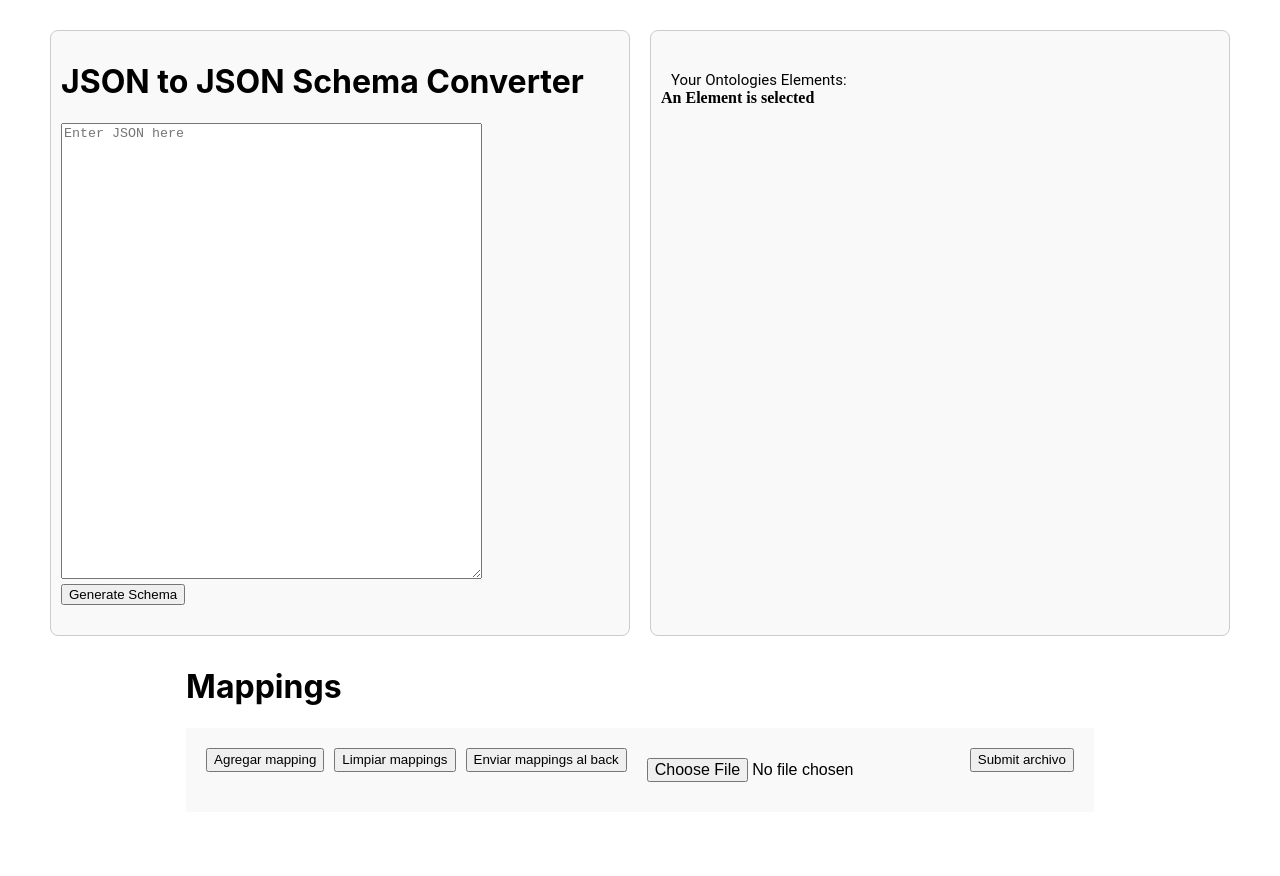
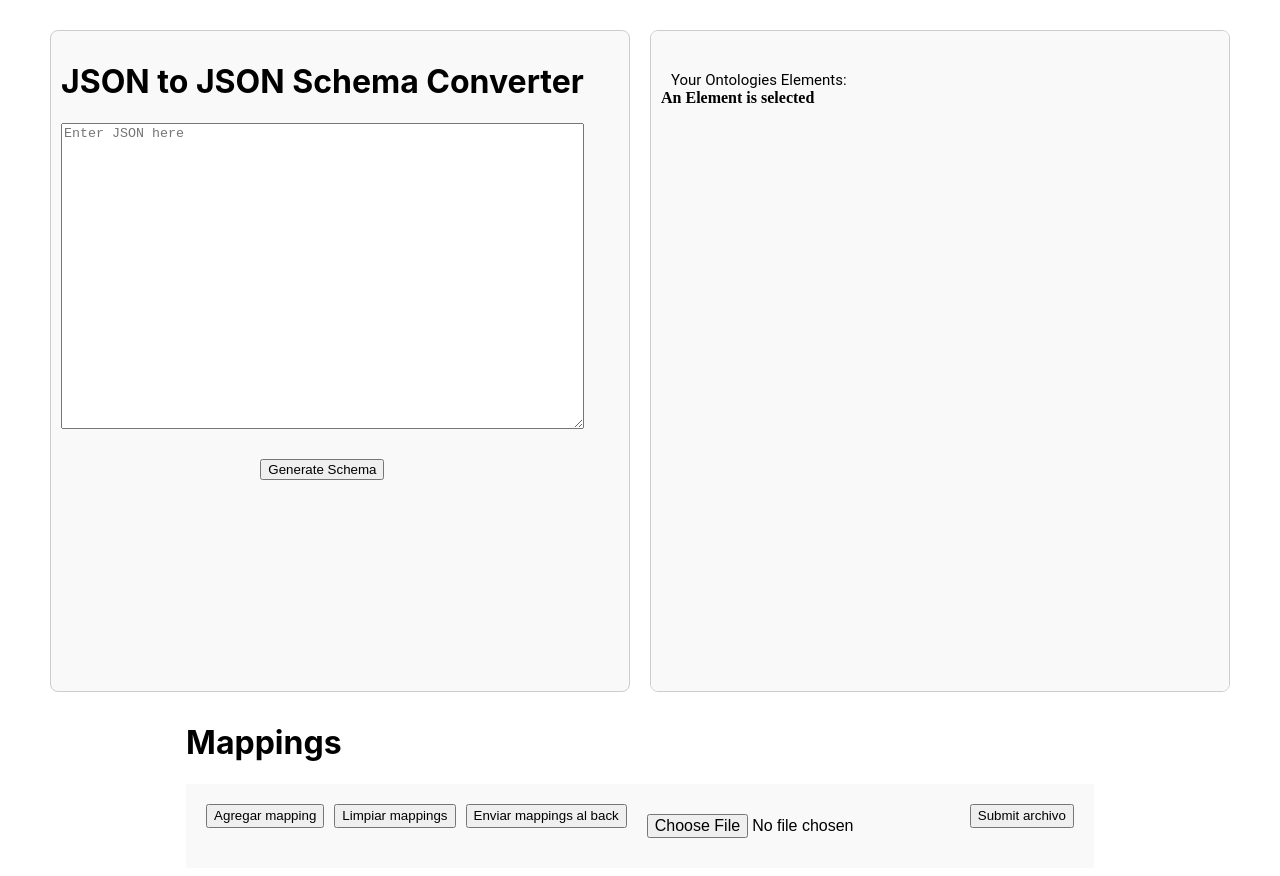
Before and after one commit to micalopez0112/proyecto-grado, a React (Create React App) app in the folder frontend/: page / in a window 1280 px wide. Shown: the top 876 px of the page. Before the commit the page ends 832 px from the top, so only its background shows below. Built offline with nearby package versions, Linux system fonts and the light colour scheme.

Commit message:
Change styles

```diff
--- a/frontend/src/App.css
+++ b/frontend/src/App.css
@@ -21,8 +21,10 @@ button {
   margin-bottom: 20px;
 }
 
+
 .content-container {
   display: flex;
+  align-items: flex-start;
   justify-content: space-between;
   width: 100%;
   max-width: 1200px;
@@ -30,11 +32,14 @@ button {
 
 .content-box {
   flex: 2;
+  overflow-y: auto;
+  height: 80vh;
   margin: 10px;
   padding: 10px;
   border: 1px solid #ccc;
   border-radius: 8px;
   background-color: #f9f9f9;
+
 }
 
 /* Asegúrate de que los componentes internos ocupen el 100% del espacio disponible en su contenedor */
--- a/frontend/src/App.tsx
+++ b/frontend/src/App.tsx
@@ -19,7 +19,7 @@ function App() {
       <Routes>
         <Route path="/" element={<Mapping />} />
         <Route path="/testroute" element={<Test />}/>
-        <Route path="/Ontology" element={< OntologyData/>} />
+        <Route path="/Ontology" element={<OntologyData />} />
       </Routes>
     </Router>
   );
--- a/frontend/src/components/JsonSchema.css
+++ b/frontend/src/components/JsonSchema.css
@@ -14,6 +14,12 @@
 .object-properties {
   margin-left: 50px;
   border: 1px solid #b0b0b0;
+}
+
+.json-input{
+  display:flex;
+  flex-direction:column;
+
 }
 
 .json-elem {
--- a/frontend/src/components/JsonSchema.tsx
+++ b/frontend/src/components/JsonSchema.tsx
@@ -41,7 +41,7 @@ const Json: React.FC = () => {
     element: string
   ) => {
     setJsonElementSelected(element);
-    setLastClickedElement(element); // Update last clicked element
+    setLastClickedElement(element); // Fix this
     console.log(element);
     // navigate("/testroute");
   };
@@ -50,7 +50,7 @@ const Json: React.FC = () => {
     element: string,
     type:string) => {
       setJsonElementSelected(element+'_key#'+type);
-      setLastClickedElement(element); // Update last clicked element
+      setLastClickedElement(element); // Fix this
       console.log(element+'_key#'+type);
     }
 
@@ -74,7 +74,6 @@ const Json: React.FC = () => {
       if (value.type === "object" && value.properties) {
         return (
           <div className="property-box" key={key}>
-            <div className="object-wrapper">
               <div
                 className={`json-elem ${
                   lastClickedElement === parent + key ? "active" : ""
@@ -83,20 +82,8 @@ const Json: React.FC = () => {
                   handleClickElement(e, parent ? parent +'-'+key : key)
                 }
               >
-                <strong>{key}:</strong>
+                <strong>{key}:</strong> object
               </div>
-
-              <div
-                className={`json-object-elem ${
-                  lastClickedElement === parent + `${key}-object`
-                    ? "active"
-                    : ""
-                }`}
-                onClick={(e) => handleClickElement(e, parent + `- ${key}-object`)}
-              >
-                object
-              </div>
-            </div>
             <div className="object-properties">
               {renderProperties(value.properties, parent ? parent +'-'+key : key)}
             </div>
@@ -174,15 +161,21 @@ const Json: React.FC = () => {
       <div className="json-input">
         <h1>JSON to JSON Schema Converter</h1>
         <textarea
-          rows={30}
-          cols={50}
+          rows={20}
+          cols={35}
           value={jsonInput}
           onChange={handleInputChange}
           placeholder="Enter JSON here"
         />
         <br />
+        <div style={{
+          display: "flex",
+          justifyContent: "center",
+          marginTop: "10px",
+        }}>
         <button onClick={handleGenerateSchema}>Generate Schema</button>
-      </div>
+        </div>
+         </div>
       {jsonSchema && (
         <div className="json-schema-container">
           {/* <div className="json-schema">
--- a/frontend/src/pages/Mapping.tsx
+++ b/frontend/src/pages/Mapping.tsx
@@ -13,19 +13,17 @@ export const Mapping = () => {
     const [selectedFile, setSelectedFile] = useState<File | null>(null);
     const [ontologySelected, setOntologySelected] = useState<OntologyDataType['ontoData']>([]);
 
-    const mappingExample = {
-        mapping : {
-            key1:"value1",
-            key2:"value2",
-            key3:["list","of","values"]
-        }
-    };
-
-    const apiCall = async () => {
+    const saveMappingsApiCall = async () => {
         try{
           if(Object.keys(mappings).length > 0){
             const response = await saveMappings(55,mappings);
             console.log(response);
+            if(response && response.status===200 ){
+                console.log(response.data);
+                alert('Mappings enviados con exito');
+                const {status,message} = response.data;
+                //navigate('/result',{state:{status,message}});
+            }
             //setMappings({});
           }
           else{
@@ -33,7 +31,7 @@ export const Mapping = () => {
           }
         }
         catch(error){
-            console.error("error en apiCall");
+            console.error("error en apiCall", error);
         }
     }
 
@@ -76,8 +74,6 @@ export const Mapping = () => {
         }
     }
 
-
-
     return(
     <div className="App">
         <div className='content-container'>
@@ -93,7 +89,7 @@ export const Mapping = () => {
             <div style ={{display:'flex',gap:'10px', backgroundColor:'#f9f9f9',padding: '20px'}}>
                 <button onClick={addNewMapping}>Agregar mapping</button>
                 <button onClick={clearMappings}>Limpiar mappings</button>
-                <button onClick={apiCall}>Enviar mappings al back</button>
+                <button onClick={saveMappingsApiCall}>Enviar mappings al back</button>
                 <input className='file-upload-label' type='file' onChange={handleFileChange}></input>
                 <button onClick={handleFileSubmit}>Submit archivo</button>
             </div>
```
Also changed, not shown: frontend/src/pages/MappingResult.tsx (added, +14 -0 lines), frontend/src/pages/MappingResult.css (added). Lines whose indentation alone changed are shown as unchanged.
